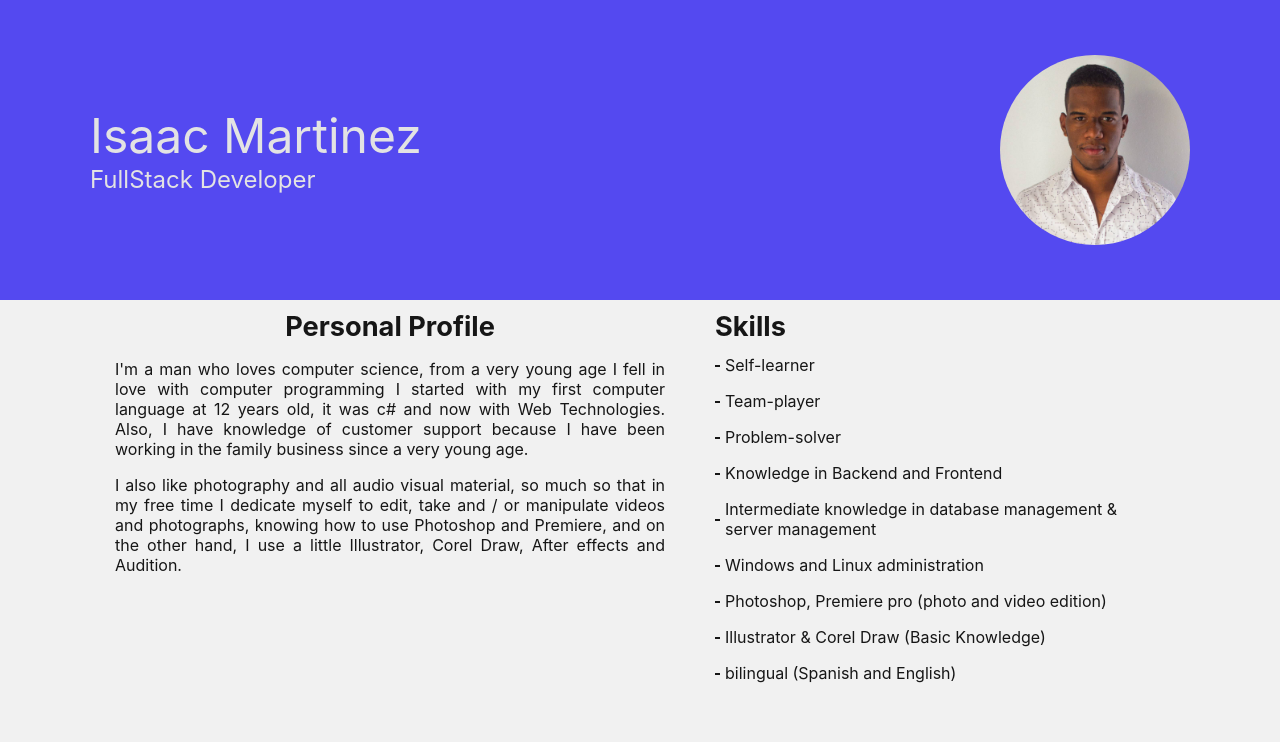
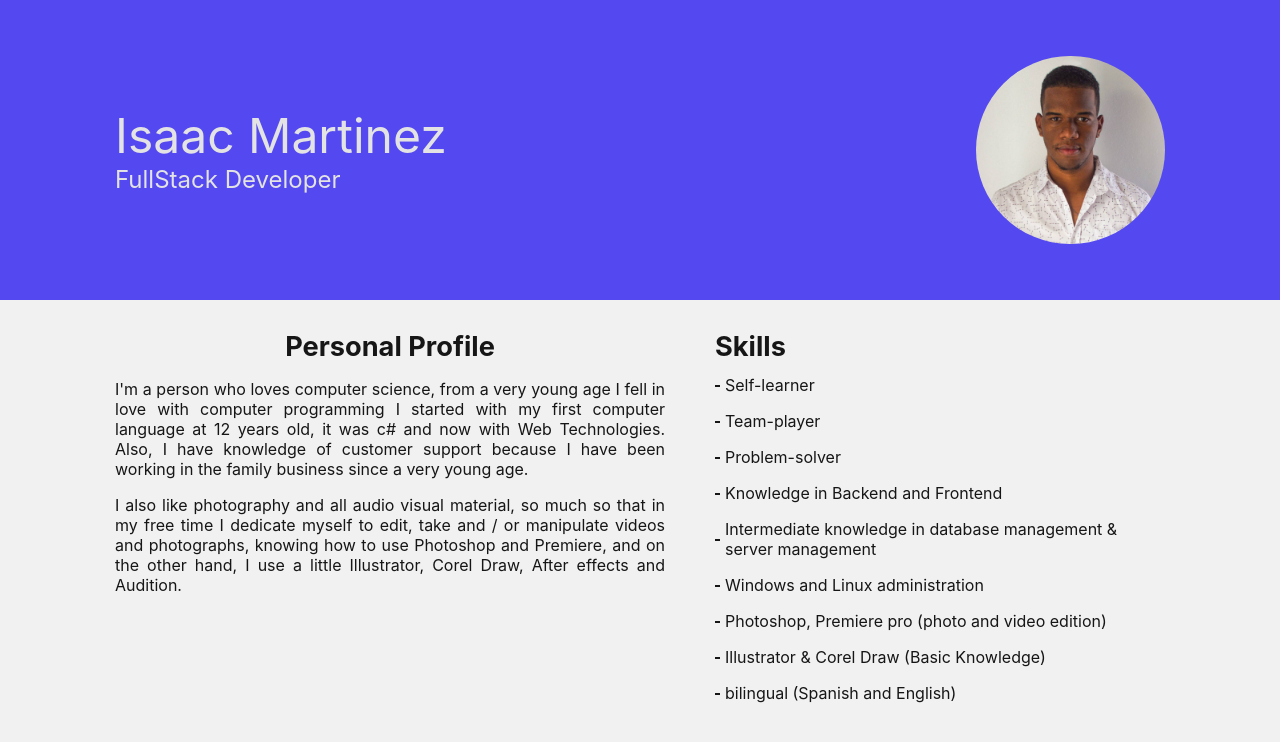
Before and after one commit to isaacismaelx14/portfolio_next, a Next.js app: page / in a window 1280 px wide. Shown: the top 742 px of the page. Built offline with nearby package versions, Linux system fonts and the light colour scheme.

Commit message:
Responsive mod

```diff
--- a/components/_PersonalProfile.tsx
+++ b/components/_PersonalProfile.tsx
@@ -3,8 +3,8 @@ function PersonalProfile() {
     <>
       <h2>Personal Profile</h2>
       <p>
-        I&apos;m a man who loves computer science, from a very young age I fell
-        in love with computer programming I started with my first computer
+        I&apos;m a person who loves computer science, from a very young age I
+        fell in love with computer programming I started with my first computer
         language at 12 years old, it was c# and now with Web Technologies. Also,
         I have knowledge of customer support because I have been working in the
         family business since a very young age.
--- a/styles/_variables.scss
+++ b/styles/_variables.scss
@@ -35,11 +35,12 @@ $black: var(--black);
 $cons-white: var(--cons-white);
 $cons-black: var(--cons-black);
 
+$content-max-width: remCalc(1100px);
 
 $breakpoints: (
     "small": 320px,
     "medium": 481px,
-    "large": 992px,
+    "large": 1024px,
     "xlarge": 1200px,
     "xxlarge": 1400px,
 ) !default;
--- a/styles/components/_about-me.scss
+++ b/styles/components/_about-me.scss
@@ -2,11 +2,13 @@
     width: 100%;
 
     &__container {
+        $padding: remCalc(10px 25px);
         display: flex;
         flex-direction: column;
         height: 100%;
         margin: auto;
-        max-width: remCalc(1100px);
+        max-width: $content-max-width;
+        padding-top: remCalc(20px);
         width: 100%;
 
         @include breakpoints(large) {
@@ -19,14 +21,14 @@
             flex-direction: column;
             margin: 0 auto;
             max-width: 600px;
-            padding: remCalc(10px 25px);
+            padding: $padding;
             width: 100%;
         }
 
         &--end {
             margin: 0 auto;
             max-width: 600px;
-            padding: remCalc(10px 25px);
+            padding: $padding;
             width: 100%;
 
             @include breakpoints(large) {
--- a/styles/components/_home.scss
+++ b/styles/components/_home.scss
@@ -2,6 +2,7 @@
     color: $black;
     height: 100vh;
     width: 100%;
+
     @include breakpoints("medium") {
         background: $primary-color;
         color: $cons-white;
@@ -32,12 +33,17 @@
             display: flex;
             flex-direction: column;
             justify-content: center;
-            max-width: 1100px;
+            max-width: $content-max-width;
 
             @include breakpoints("medium") {
                 flex-direction: row-reverse;
                 justify-content: space-between;
                 width: 90%;
+            }
+
+            @include breakpoints("large") {
+                padding: 0 remCalc(25px);
+                width: 100%;
             }
         }
 
--- a/styles/globals.scss
+++ b/styles/globals.scss
@@ -1,6 +1,6 @@
+@import "functions";
 @import "variables";
 @import "mixins";
 @import "normalizer";
-@import "functions";
 @import "common";
 @import "components";
```
